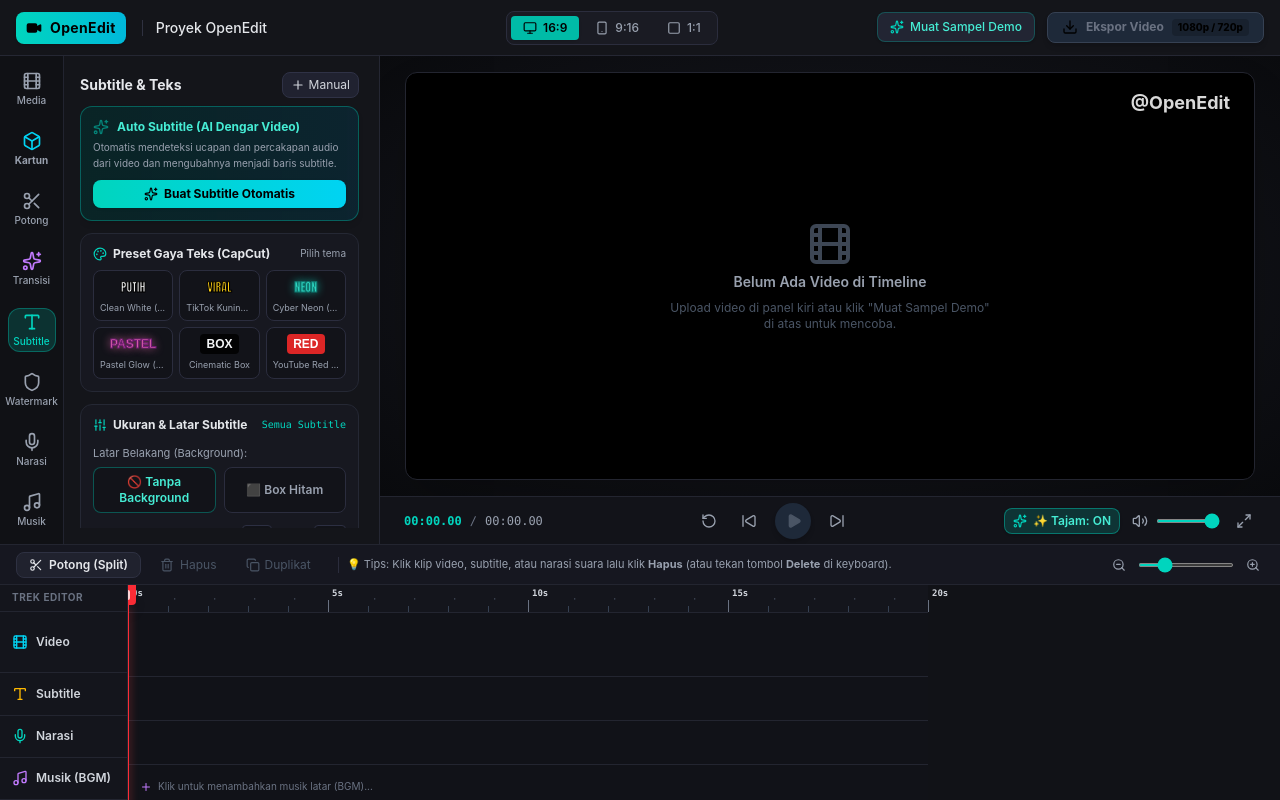
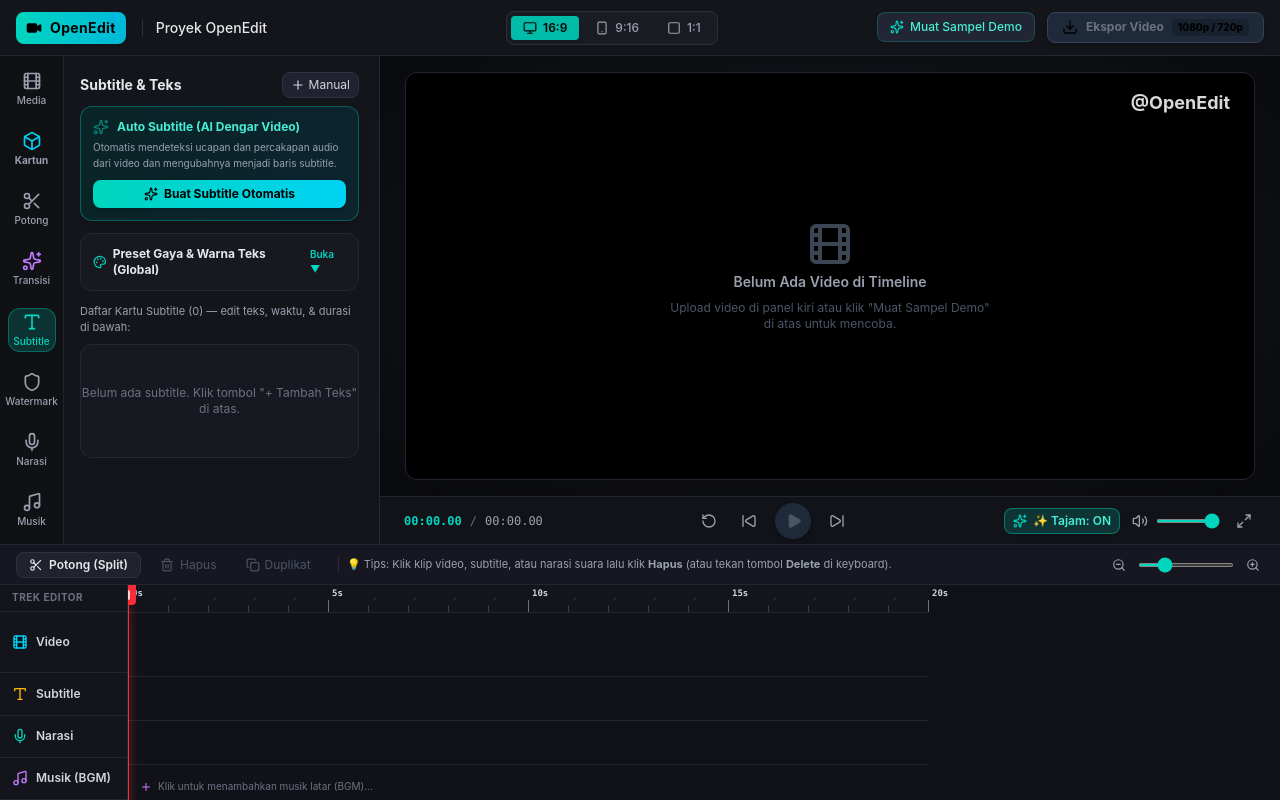
Before and after one commit to mazkev/openeditpro, a React (Vite) app: page / in a window 1280 px wide. Both pictures are taken after a click on the button "Subtitle". Built offline with nearby package versions, Linux system fonts and the light colour scheme.

Commit message:
fix: fix flexbox overflow crushing subtitle cards list and make global style presets collapsible

```diff
--- a/src/components/Sidebar.tsx
+++ b/src/components/Sidebar.tsx
@@ -2752,15 +2752,21 @@ const SidebarComponent: React.FC<SidebarProps> = ({
               </div>
             )}
 
-            {/* POPULAR SUBTITLE STYLE PRESETS */}
-            <div className="bg-[#171820] p-3 rounded-xl border border-[#252834] mb-3 space-y-2">
-              <div className="flex items-center justify-between">
+            {/* POPULAR SUBTITLE STYLE PRESETS (Collapsible so Subtitle Cards stay visible!) */}
+            <details className="bg-[#171820] p-3 rounded-xl border border-[#252834] mb-3 group">
+              <summary className="flex items-center justify-between cursor-pointer list-none select-none">
                 <span className="text-xs font-bold text-gray-200 flex items-center space-x-1.5">
                   <Palette className="w-3.5 h-3.5 text-teal-400" />
-                  <span>Preset Gaya Teks (CapCut)</span>
+                  <span>Preset Gaya & Warna Teks (Global)</span>
                 </span>
-                <span className="text-[10px] text-gray-400">Pilih tema</span>
-              </div>
+                <span className="text-[10px] text-teal-400 font-semibold group-open:hidden">
+                  Buka ▼
+                </span>
+                <span className="text-[10px] text-gray-400 hidden group-open:inline">
+                  Tutup ▲
+                </span>
+              </summary>
+              <div className="space-y-2 mt-2.5 pt-2 border-t border-[#232530]">
 
               <div className="grid grid-cols-3 gap-1.5">
                 {SUBTITLE_PRESETS.map((preset) => (
@@ -2982,13 +2988,14 @@ const SidebarComponent: React.FC<SidebarProps> = ({
                   className="w-full accent-teal-400"
                 />
               </div>
-            </div>
-
-            <p className="text-[11px] text-gray-400 mb-3">
-              Keterangan teks akan ditampilkan otomatis sesuai rentang waktu yang diatur:
+              </div>
+            </details>
+
+            <p className="text-[11px] text-gray-400 mb-2">
+              Daftar Kartu Subtitle ({subtitles.length}) — edit teks, waktu, & durasi di bawah:
             </p>
 
-            <div className="space-y-3 flex-1 overflow-y-auto">
+            <div className="space-y-3 pb-6">
               {subtitles.length === 0 ? (
                 <div className="text-center py-10 text-gray-500 text-xs bg-[#171820] rounded-xl border border-[#252834]">
                   Belum ada subtitle. Klik tombol "+ Tambah Teks" di atas.
```
